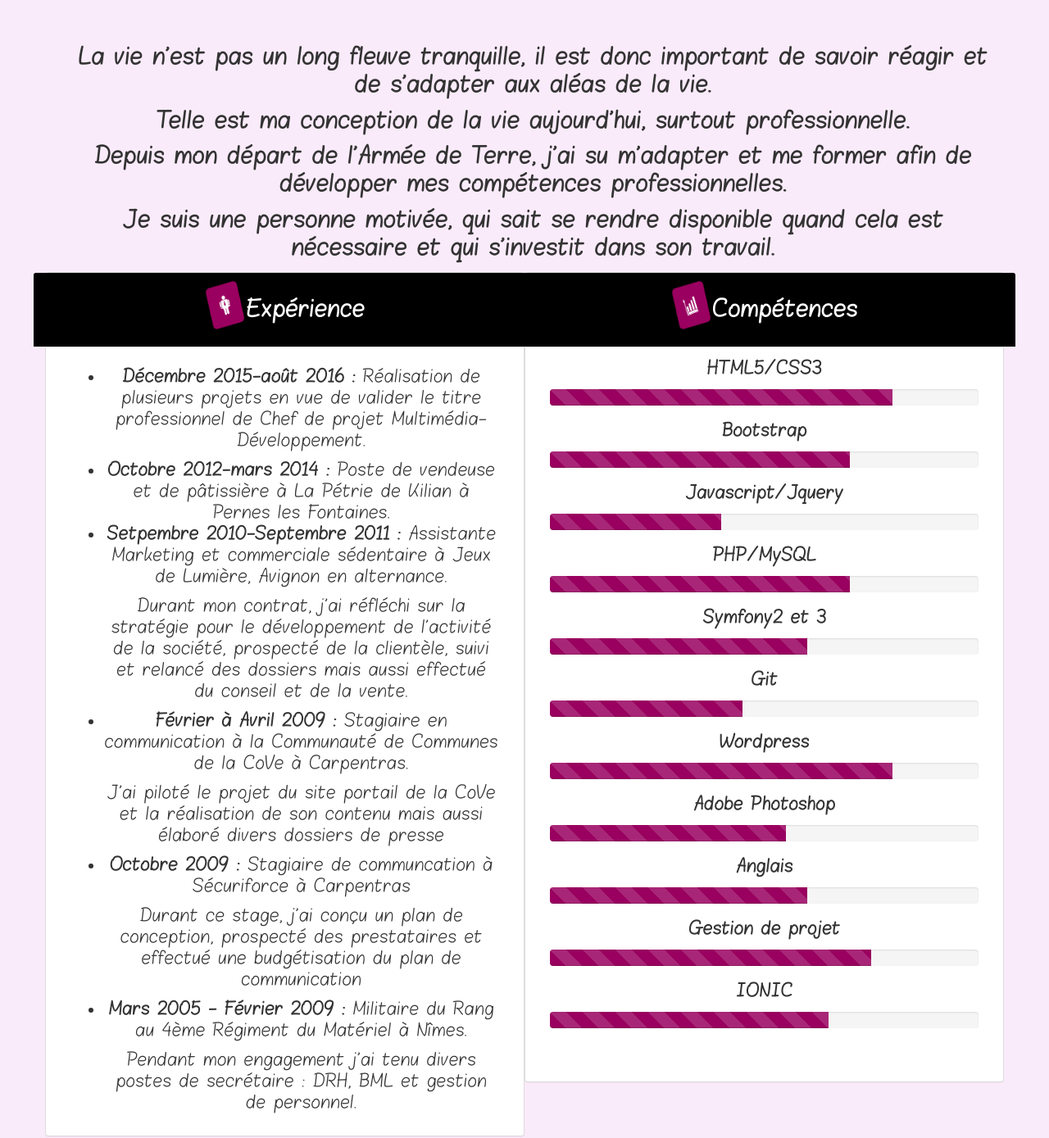
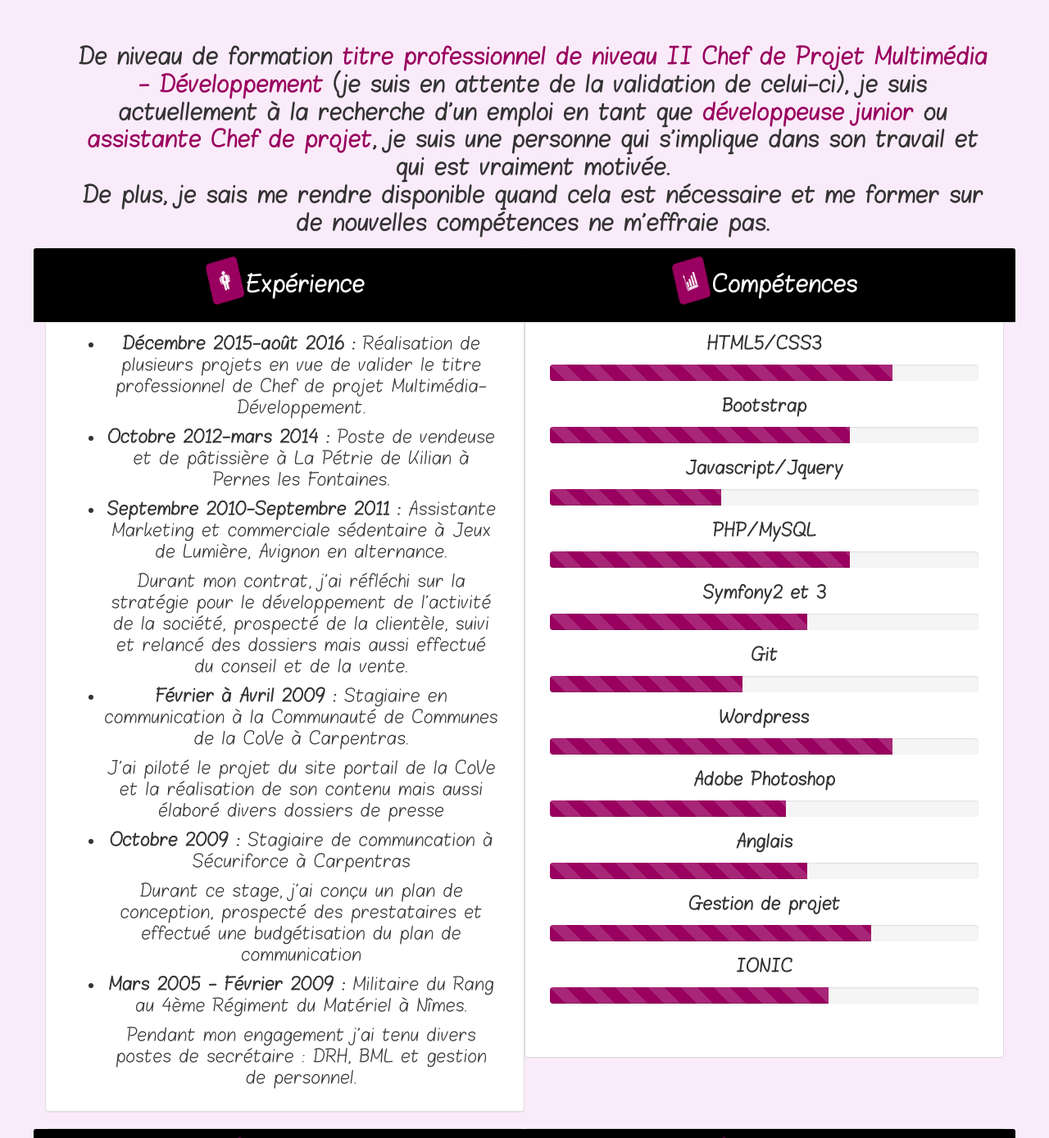
Before and after one commit to bonetaurelie/siteAurelie, a PHP site: page /cv.php in a window 1280 px wide. Shown: the part 54-1443 px from the top of the page at 82% size. Run offline with PHP 8.4, Linux system fonts and the light colour scheme; some libraries are stand-ins or nearby versions.

Commit message:
mise à jour présentation cv

```diff
--- a/cv.php
+++ b/cv.php
@@ -1,5 +1,5 @@
 <!DOCTYPE html>
-<html lang="en">
+<html lang="en" xmlns="http://www.w3.org/1999/html" xmlns="http://www.w3.org/1999/html">
 <head>
     <meta charset="utf-8">
     <meta http-equiv="X-UA-Compatible" content="IE=edge">
@@ -30,10 +30,9 @@ include ('menu.php');
 <div class="container">
     <div class="presentation">
         <div class="text-center2">
-            <p>La vie n'est pas un long fleuve tranquille, il est donc important de savoir réagir et de s'adapter aux aléas de la vie.</p>
-            <p>Telle est ma conception de la vie aujourd'hui, surtout professionnelle.</p>
-            <p>Depuis mon départ de l'Armée de Terre, j'ai su m'adapter et me former afin de développer mes compétences professionnelles.</p>
-            <p>Je suis une personne motivée, qui sait se rendre disponible quand cela est nécessaire et qui s'investit dans son travail.</p>
+            <p>De niveau de formation <span class="dev"><strong>titre professionnel de niveau II Chef de Projet Multimédia - Développement</strong></span> (je suis en attente de la validation de celui-ci), je suis actuellement à la recherche d'un emploi en tant que <span class="dev"><strong>développeuse junior</span></strong> ou <span class="dev"><strong>assistante Chef de projet</span></strong>, je suis une personne qui s'implique dans son travail et
+            qui est vraiment motivée.<br/>
+            De plus, je sais me rendre disponible quand cela est nécessaire et me former sur de nouvelles compétences ne m'effraie pas.</p>
         </div>
     </div>
 
@@ -45,9 +44,9 @@ include ('menu.php');
                 </div>
                 <div class="panel-body experience">
                     <ul>
-                        <li><p></p><b>Décembre 2015-août 2016 :</b> Réalisation de plusieurs projets en vue de valider le titre professionnel de Chef de projet Multimédia-Développement.</li>
-                        <li><p></p><b>Octobre 2012-mars 2014 :</b> Poste de vendeuse et de pâtissière à La Pétrie de Kilian à Pernes les Fontaines.</li>
-                        <li><p><b>Setpembre 2010-Septembre 2011 :</b> Assistante Marketing et commerciale sédentaire à Jeux de Lumière, Avignon en alternance.</p>
+                        <li><p><b>Décembre 2015-août 2016 :</b> Réalisation de plusieurs projets en vue de valider le titre professionnel de Chef de projet Multimédia-Développement.</p></li>
+                        <li><p><b>Octobre 2012-mars 2014 :</b> Poste de vendeuse et de pâtissière à La Pétrie de Kilian à Pernes les Fontaines.</p></li>
+                        <li><p><b>Septembre 2010-Septembre 2011 :</b> Assistante Marketing et commerciale sédentaire à Jeux de Lumière, Avignon en alternance.</p>
                             <p>Durant mon contrat, j'ai réfléchi sur la stratégie pour le développement de l'activité de la société, prospecté de la clientèle, suivi et relancé des dossiers mais aussi effectué du conseil et de la vente.</p></li>
                         <li><p><b>Février à Avril 2009 :</b> Stagiaire en communication à la Communauté de Communes de la CoVe à Carpentras.</p>
                             <p>J'ai piloté le projet du site portail de la CoVe et la réalisation de son contenu mais aussi élaboré divers dossiers de presse</p></li>
```
